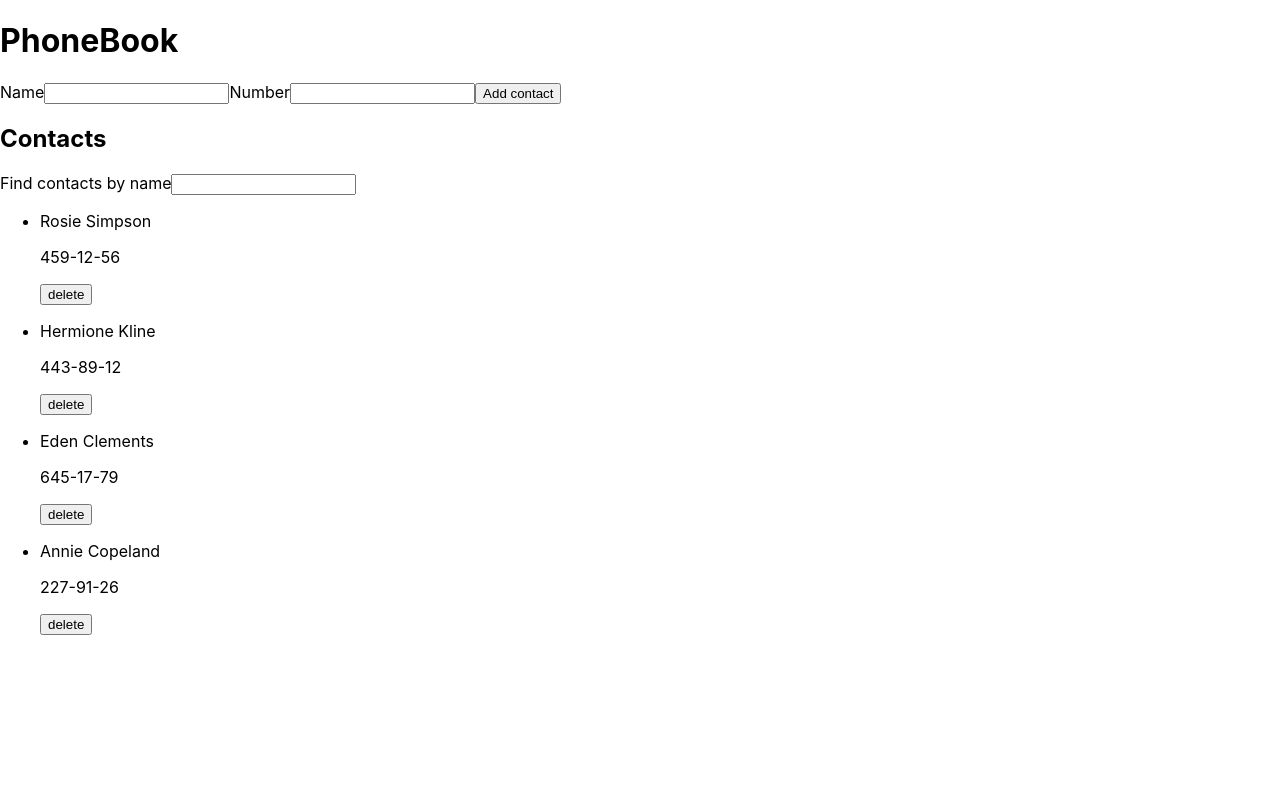
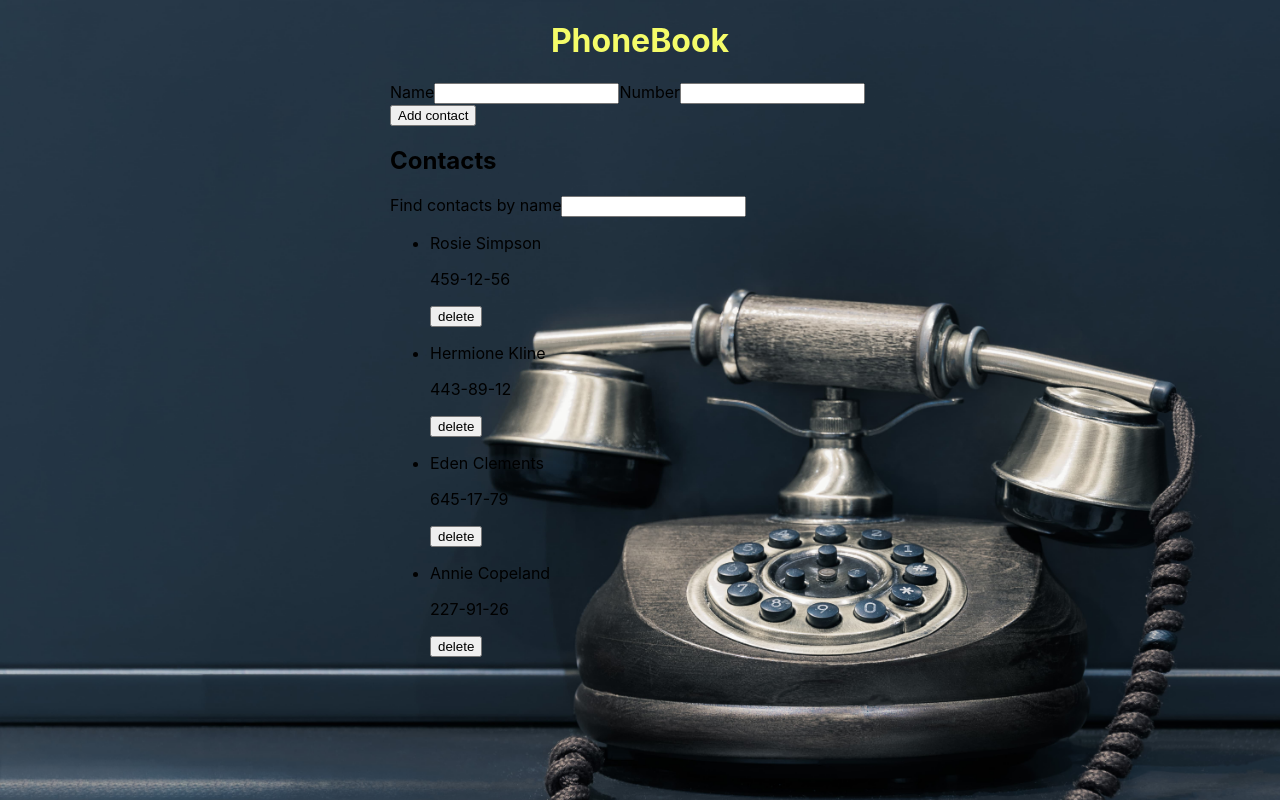
Before and after one commit to llNonlosoll/goit-react-hw-06-phonebook, a React (Create React App) app: page / in a window 1280 px wide. Built offline with nearby package versions, Linux system fonts and the light colour scheme.

Commit message:
App styles

```diff
--- a/src/components/App.jsx
+++ b/src/components/App.jsx
@@ -1,8 +1,10 @@
 import { Component } from 'react';
 import { nanoid } from 'nanoid';
-import ContactForm from './contactForm/contactForm';
+import ContactForm from './ContactFormComponent/ContactForm';
 import { Contacts } from './contactsList/contactsList';
 import { Filter } from './filter/filter';
+
+import { AppContainer, AppTitle } from './App.styled';
 
 export class App extends Component {
   state = {
@@ -58,8 +60,8 @@ export class App extends Component {
     const filteredContacts = this.filteredContacts();
 
     return (
-      <div>
-        <h1>PhoneBook</h1>
+      <AppContainer>
+        <AppTitle>PhoneBook</AppTitle>
         <ContactForm onSubmit={this.addContactToList} />
         <h2>Contacts</h2>
         {this.state.contacts.length > 0 ? (
@@ -74,7 +76,7 @@ export class App extends Component {
           contactsList={filteredContacts}
           onContactRemove={this.removeContactFromList}
         />
-      </div>
+      </AppContainer>
     );
   }
 }
--- /dev/null
+++ b/src/components/App.styled.jsx
@@ -0,0 +1,12 @@
+import styled from 'styled-components';
+
+export const AppContainer = styled.div`
+  width: 500px;
+  margin-left: auto;
+  margin-right: auto;
+`;
+
+export const AppTitle = styled.h1`
+  text-align: center;
+  color: #f5fc69;
+`;
--- a/src/components/contactForm/contactForm.jsx
+++ b/src/components/ContactFormComponent/ContactForm.jsx
@@ -7,7 +7,7 @@ class ContactForm extends Component {
     number: '',
   };
 
-  // Унікальні ідентіфакатори для інпутів форми
+  // ID для інпутів форми
   nameId = nanoid();
   numberId = nanoid();
 
@@ -15,7 +15,7 @@ class ContactForm extends Component {
   handleSubmit = event => {
     event.preventDefault();
 
-    //Виклик функції onSubmit
+    //Виклик функції з props onSubmit
     this.props.onSubmit({ name: this.state.name, number: this.state.number });
 
     // Form reset
--- a/src/index.css
+++ b/src/index.css
@@ -7,6 +7,9 @@ body {
     sans-serif;
   -webkit-font-smoothing: antialiased;
   -moz-osx-font-smoothing: grayscale;
+
+  background-image: url('./images/phone.jpg');
+  background-size: cover;
 }
 
 code {
```
Also changed, not shown: src/components/ContactFormComponent/ContactForm.styled.jsx (added), src/images/phone.jpg (added).
